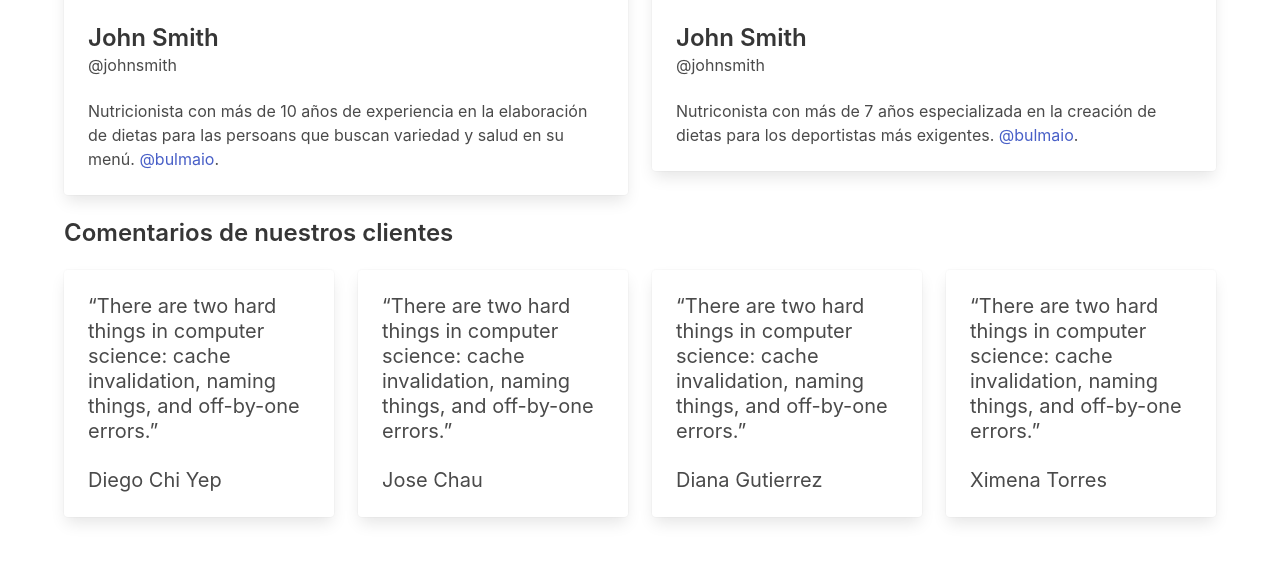
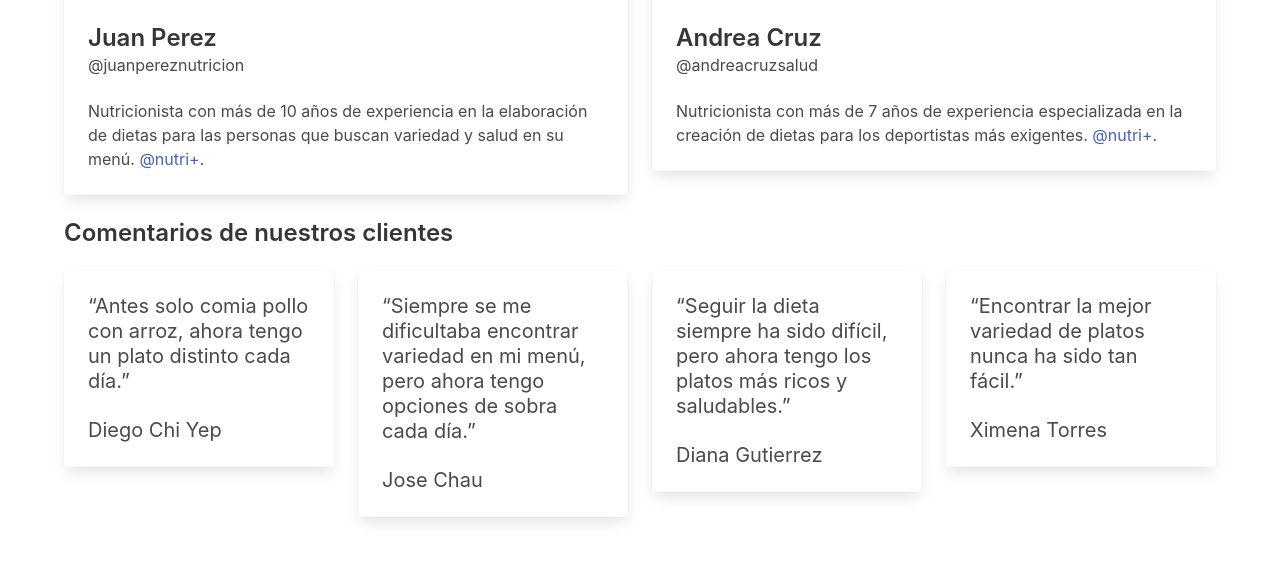
Before and after one commit to josedaniel07/proyecto-nutri, a Django app: template main/templates/main/home.html in a window 1280 px wide. Shown: the part 780-1345 px from the top of the page. Run offline with Django 3.2, Linux system fonts and the light colour scheme; the template is opened without the code that fills it, so the values that code supplies are empty.

Commit message:
nutri 2.1

```diff
--- a/main/models.py
+++ b/main/models.py
@@ -99,7 +99,7 @@ class Menu(models.Model):
     estado = models.CharField(max_length=10, default='No Pagado')
     menu = []
     def precio(self):
-        base = 30
+        base = 8.7
         dias = self.fecha_fin - self.fecha_creacion
         meses = dias.days / 30
         if (meses<=1):
--- a/main/templates/main/home.html
+++ b/main/templates/main/home.html
@@ -32,12 +32,12 @@
   <div class="card-content">
     <div class="media">
       <div class="media-content">
-        <p class="title is-4">John Smith</p>
-        <p class="subtitle is-6">@johnsmith</p>
+        <p class="title is-4">Juan Perez</p>
+        <p class="subtitle is-6">@juanpereznutricion</p>
       </div>
     </div>
     <div class="content">
-      Nutricionista con más de 10 años de experiencia en la elaboración de dietas para las persoans que buscan variedad y salud en su menú. <a>@bulmaio</a>.
+      Nutricionista con más de 10 años de experiencia en la elaboración de dietas para las personas que buscan variedad y salud en su menú. <a>@nutri+</a>.
       <br>
     </div>
   </div>
@@ -53,12 +53,12 @@
   <div class="card-content">
     <div class="media">
       <div class="media-content">
-        <p class="title is-4">John Smith</p>
-        <p class="subtitle is-6">@johnsmith</p>
+        <p class="title is-4">Andrea Cruz</p>
+        <p class="subtitle is-6">@andreacruzsalud</p>
       </div>
     </div>
     <div class="content">
-      Nutriconista con más de 7 años especializada en la creación de dietas para los deportistas más exigentes. <a>@bulmaio</a>.
+      Nutricionista con más de 7 años de experiencia especializada en la creación de dietas para los deportistas más exigentes. <a>@nutri+</a>.
       <br>
     </div>
   </div>
@@ -77,7 +77,7 @@
     <div class="card">
   <div class="card-content">
     <p class="subtitle">
-      “There are two hard things in computer science: cache invalidation, naming things, and off-by-one errors.”
+      “Antes solo comia pollo con arroz, ahora tengo un plato distinto cada día.”
     </p>
     <p class="subtitle">
       Diego Chi Yep
@@ -89,7 +89,7 @@
     <div class="card">
   <div class="card-content">
     <p class="subtitle">
-      “There are two hard things in computer science: cache invalidation, naming things, and off-by-one errors.”
+      “Siempre se me dificultaba encontrar variedad en mi menú, pero ahora tengo opciones de sobra cada día.”
     </p>
     <p class="subtitle">
       Jose Chau
@@ -101,7 +101,7 @@
     <div class="card">
   <div class="card-content">
     <p class="subtitle">
-      “There are two hard things in computer science: cache invalidation, naming things, and off-by-one errors.”
+      “Seguir la dieta siempre ha sido difícil, pero ahora tengo los platos más ricos y saludables.”
     </p>
     <p class="subtitle">
       Diana Gutierrez
@@ -113,7 +113,7 @@
     <div class="card">
   <div class="card-content">
     <p class="subtitle">
-      “There are two hard things in computer science: cache invalidation, naming things, and off-by-one errors.”
+      “Encontrar la mejor variedad de platos nunca ha sido tan fácil.”
     </p>
     <p class="subtitle">
       Ximena Torres
--- a/nutri/settings.py
+++ b/nutri/settings.py
@@ -143,4 +143,4 @@ if 'ON_HEROKU' in os.environ:
     django_heroku.settings(locals())
     # Django Storages
     DEFAULT_FILE_STORAGE = 'storages.backends.dropbox.DropBoxStorage'
-    DROPBOX_OAUTH2_TOKEN = 'DPRzM245nDUAAAAAAAAAAVMEUwC2keI0dCiJaPjDvzXiWEnNsGlOF2bRUIV0iufL'
+    DROPBOX_OAUTH2_TOKEN = 'DJip8FXQNuAwAAAAAAAAAAfcmk-Ehgx1_laYz92fpVUsvj2yTI8cGO_WlBeuRYdT-'
```
Also changed, not shown: db.sqlite3.
